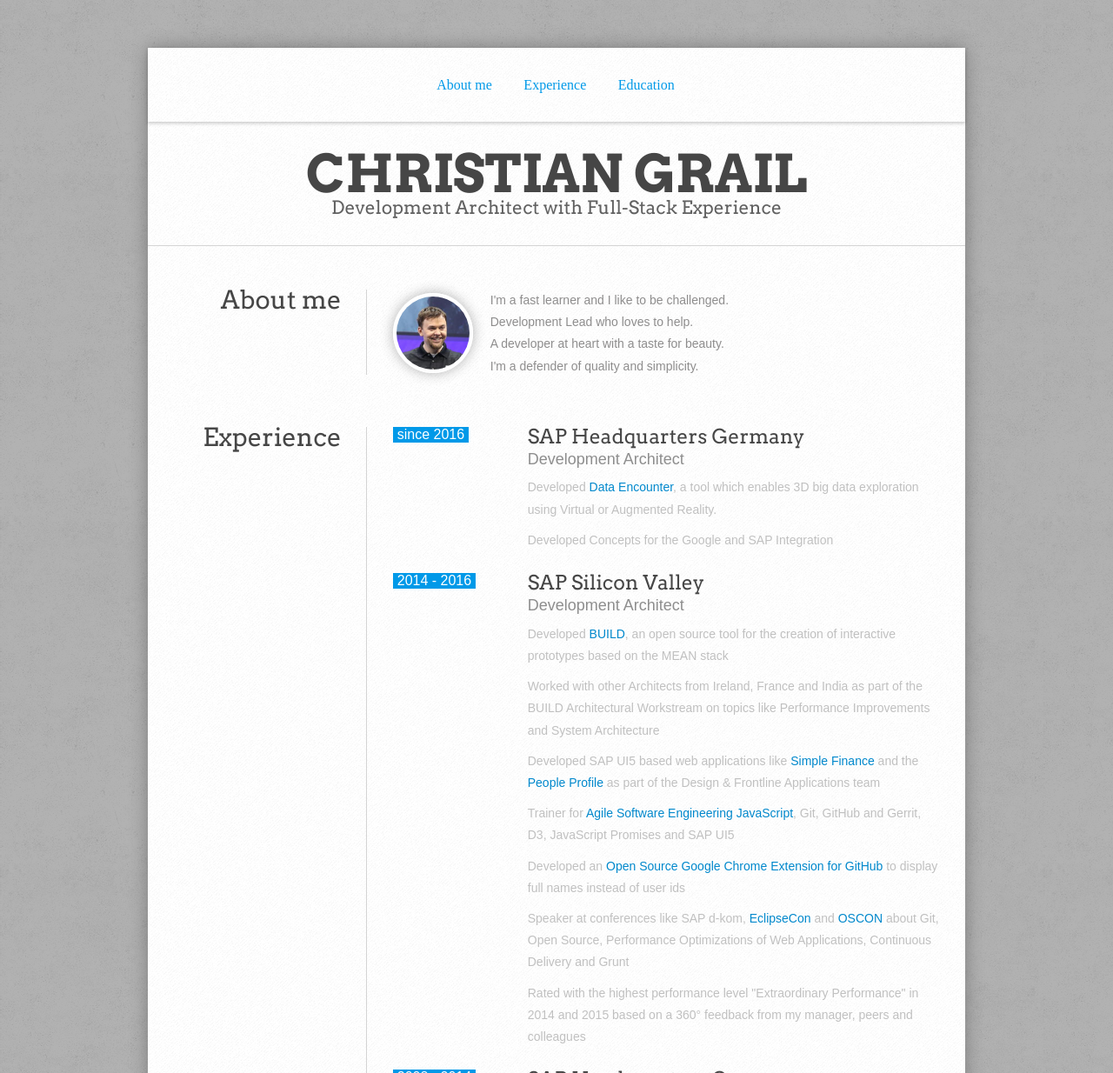
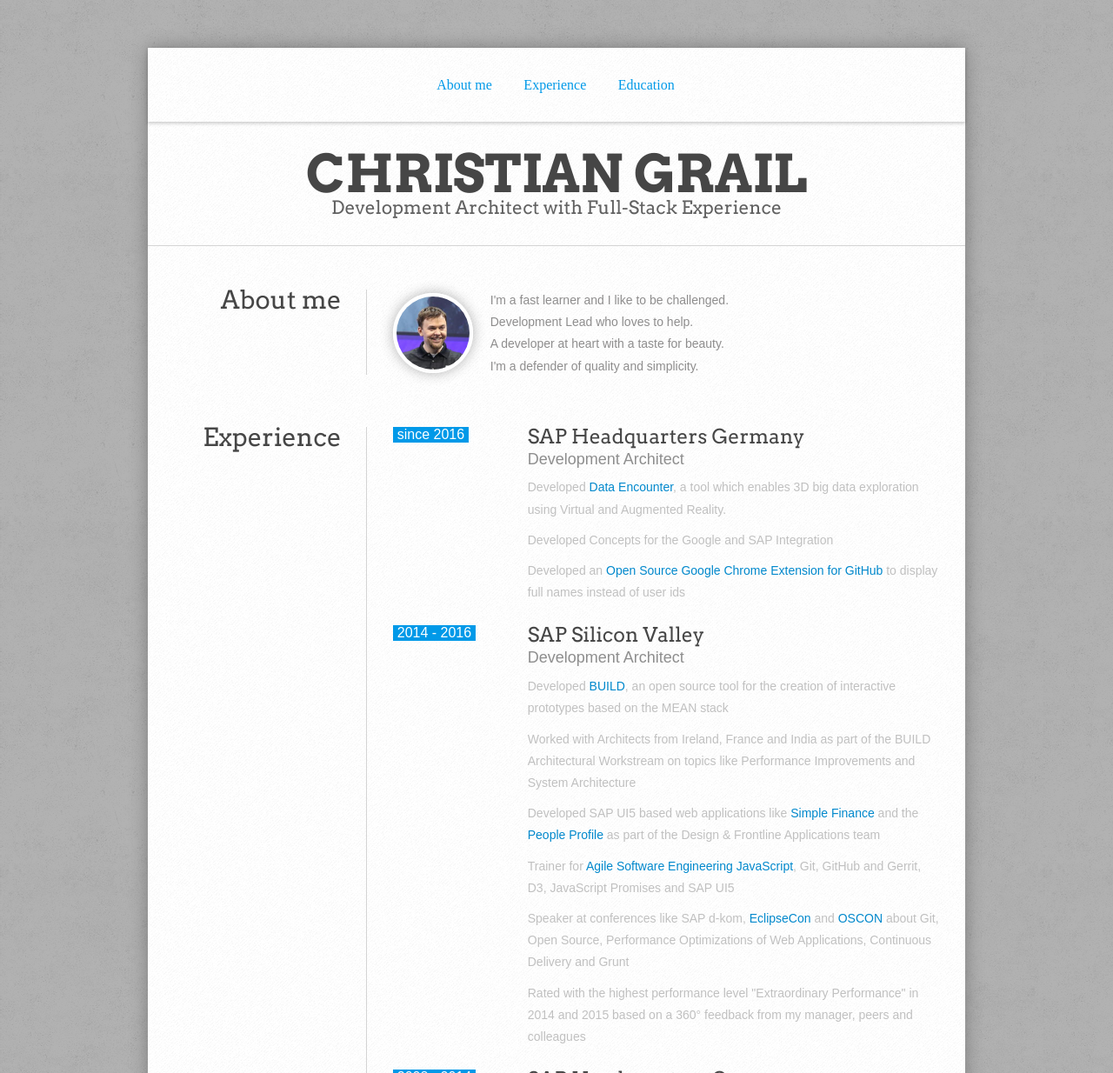
Before and after one commit to cgrail/cv, a plain HTML site: page index.html in a window 1280 px wide. Shown: the top 1234 px of the page at 87% size. Drawn offline with nearby package versions, Linux system fonts and the light colour scheme; a web font is replaced by a local one.

Commit message:
Update index.html

```diff
--- a/index.html
+++ b/index.html
@@ -80,8 +80,9 @@
                                         <h2>SAP Headquarters Germany</h2>
                                         <h3>Development Architect</h3>
                                     </header>
-                                    <p>Developed <a href="http://ux-design-awards.com/product/data-encounter/" target="_blank">Data Encounter</a>, a tool which enables 3D big data exploration using Virtual or Augmented Reality.</p>
+                                    <p>Developed <a href="http://ux-design-awards.com/product/data-encounter/" target="_blank">Data Encounter</a>, a tool which enables 3D big data exploration using Virtual and Augmented Reality.</p>
                                     <p>Developed Concepts for the Google and SAP Integration</p>
+                                    <p>Developed an <a href="https://github.com/cgrail/github-chrome-fullname" target="_blank">Open Source Google Chrome Extension for GitHub</a> to display full names instead of user ids</p>
                                 </div>
                             </article>
                         </div>
@@ -94,10 +95,9 @@
                                         <h3>Development Architect</h3>
                                     </header>
                                     <p>Developed <a href="http://www.build.me/" target="_blank">BUILD</a>, an open source tool for the creation of interactive prototypes based on the MEAN stack</p>
-                                    <p>Worked with other Architects from Ireland, France and India as part of the BUILD Architectural Workstream on topics like Performance Improvements and System Architecture</p>
+                                    <p>Worked with Architects from Ireland, France and India as part of the BUILD Architectural Workstream on topics like Performance Improvements and System Architecture</p>
                                     <p>Developed SAP UI5 based web applications like <a href="http://sapapphaus-ux.com/work/simplefinance.html" target="_blank">Simple Finance</a> and the <a href="https://www.youtube.com/watch?v=0uIApuOxG8A" target="_blank">People Profile</a> as part of the Design & Frontline Applications team</p>
                                     <p>Trainer for <a href="https://training.sap.com/shop/course/wde330-agile-software-engineer-ase-javascript-classroom-010-de-de/" target="_blank">Agile Software Engineering JavaScript</a>, Git, GitHub and Gerrit, D3, JavaScript Promises and SAP UI5</p>
-                                    <p>Developed an <a href="https://github.com/cgrail/github-chrome-fullname" target="_blank">Open Source Google Chrome Extension for GitHub</a> to display full names instead of user ids</p>
                                     <p>Speaker at conferences like SAP d-kom, <a href="https://www.eclipsecon.org/na2014/session/code-matters-eclipse-hackers-git-guide" target="_blank">EclipseCon</a> and <a href="http://conferences.oreilly.com/oscon/open-source-us" target="_blank">OSCON</a> about Git, Open Source, Performance Optimizations of Web Applications, Continuous Delivery and  Grunt<p>
                                     <p>Rated with the highest performance level "Extraordinary Performance" in 2014 and 2015 based on a 360° feedback from my manager, peers and colleagues</p>
                                 </div>
```
